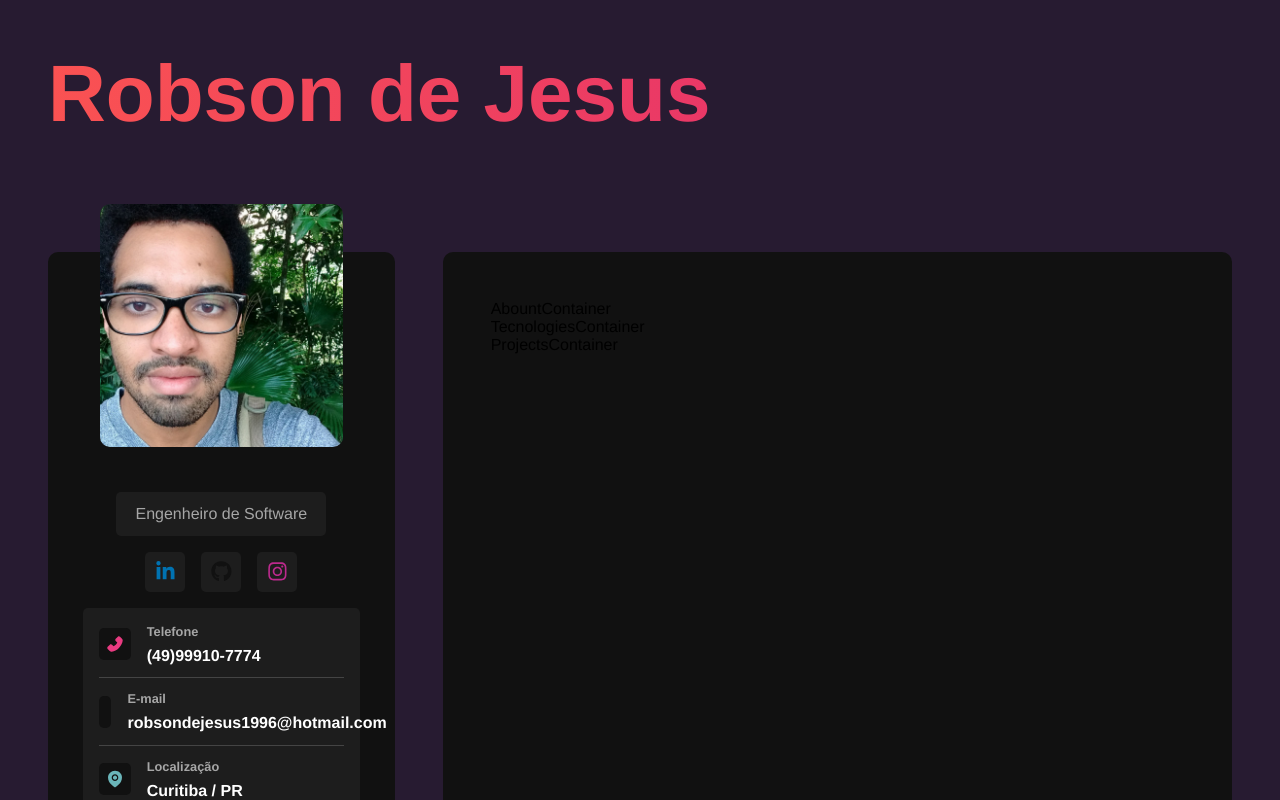
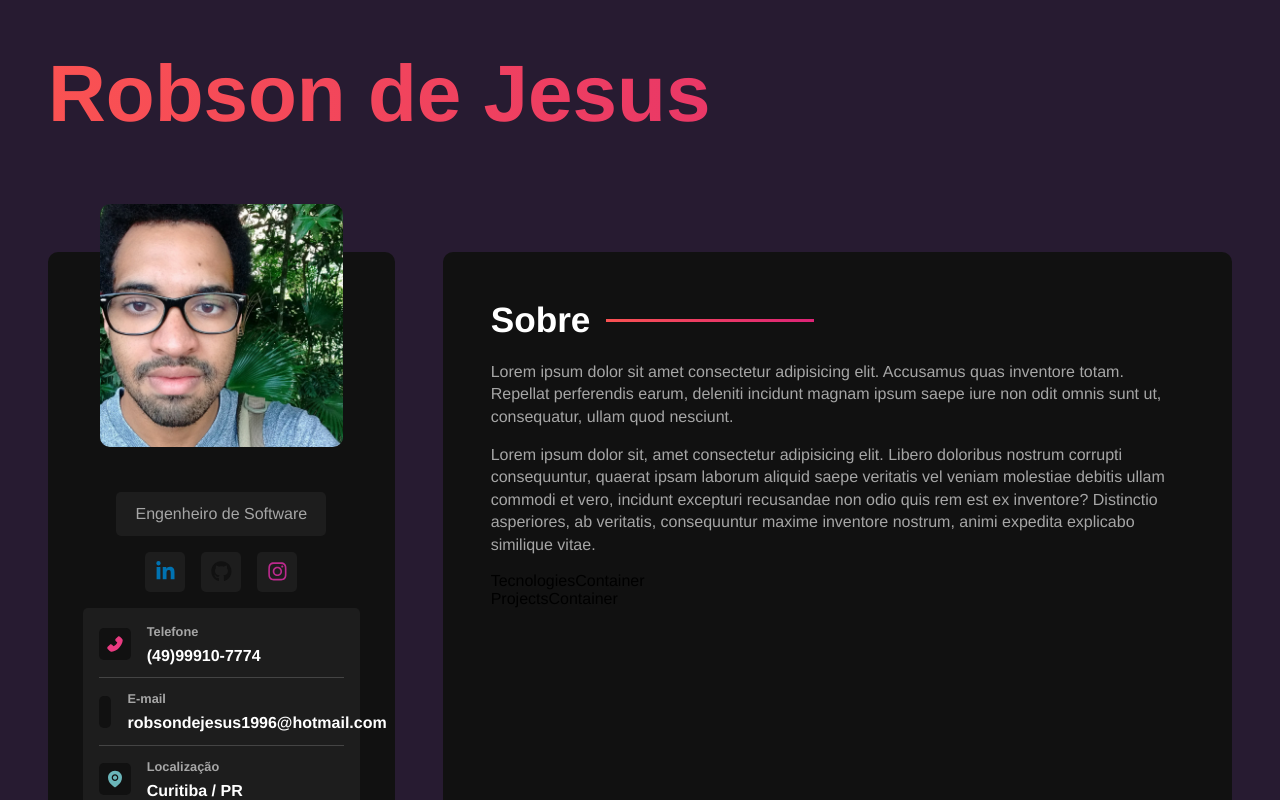
Before and after one commit to robsondejesus1996/My-Portfolio-ReactJS, a React (Vite) app in the folder my-portfolio-project/: page / in a window 1280 px wide. Shown: the top 800 px of the page. Built offline with nearby package versions, Linux system fonts and the light colour scheme.

Commit message:
Atualização componente sobre mim

```diff
--- a/my-portfolio-project/src/components/AbountContainer.tsx
+++ b/my-portfolio-project/src/components/AbountContainer.tsx
@@ -1,7 +1,23 @@
-const AbountContainer = () =>{
-    return (
-        <div>AbountContainer</div>
-    )
-}
+const AbountContainer = () => {
+  return (
+    <section className="about-container">
+      <h2>Sobre</h2>
+      <p>
+        Lorem ipsum dolor sit amet consectetur adipisicing elit. Accusamus quas
+        inventore totam. Repellat perferendis earum, deleniti incidunt magnam
+        ipsum saepe iure non odit omnis sunt ut, consequatur, ullam quod
+        nesciunt.
+      </p>
+      <p>
+        Lorem ipsum dolor sit, amet consectetur adipisicing elit. Libero
+        doloribus nostrum corrupti consequuntur, quaerat ipsam laborum aliquid
+        saepe veritatis vel veniam molestiae debitis ullam commodi et vero,
+        incidunt excepturi recusandae non odio quis rem est ex inventore?
+        Distinctio asperiores, ab veritatis, consequuntur maxime inventore
+        nostrum, animi expedita explicabo similique vitae.
+      </p>
+    </section>
+  );
+};
 
-export default AbountContainer
+export default AbountContainer;
--- a/my-portfolio-project/src/styles/components/maincontent.sass
+++ b/my-portfolio-project/src/styles/components/maincontent.sass
@@ -1,7 +1,34 @@
 @use '../variables'
+@use '../mixins'
 
 #main-content
     background-color: variables.$bg-color
     flex: 2 1 0
     border-radius: variables.$container-border-radius
     padding: 3rem
+
+
+    section
+        display: flex
+        flex-direction: column
+
+    h2
+        color: variables.$text-color
+        font-size: 2.2rem
+        margin-bottom: 1.3rem
+        @include mixins.center
+        justify-content: start
+        gap: 1rem
+
+
+        &:after
+            @include mixins.gradient-border
+
+    p
+        color: variables.$text-color-secondary
+        margin-bottom: 1rem
+        line-height: 1.4rem
+
+    .btn
+        @include mixins.btn
+        align-self: start
--- a/my-portfolio-project/src/styles/mixins.sass
+++ b/my-portfolio-project/src/styles/mixins.sass
@@ -11,3 +11,9 @@
     background: variables.$gradient
     text-decoration: none
     border-radius: 3rem
+
+@mixin gradient-border
+        content: ""
+        background: variables.$gradient
+        height: 3px
+        width: 30%
```
